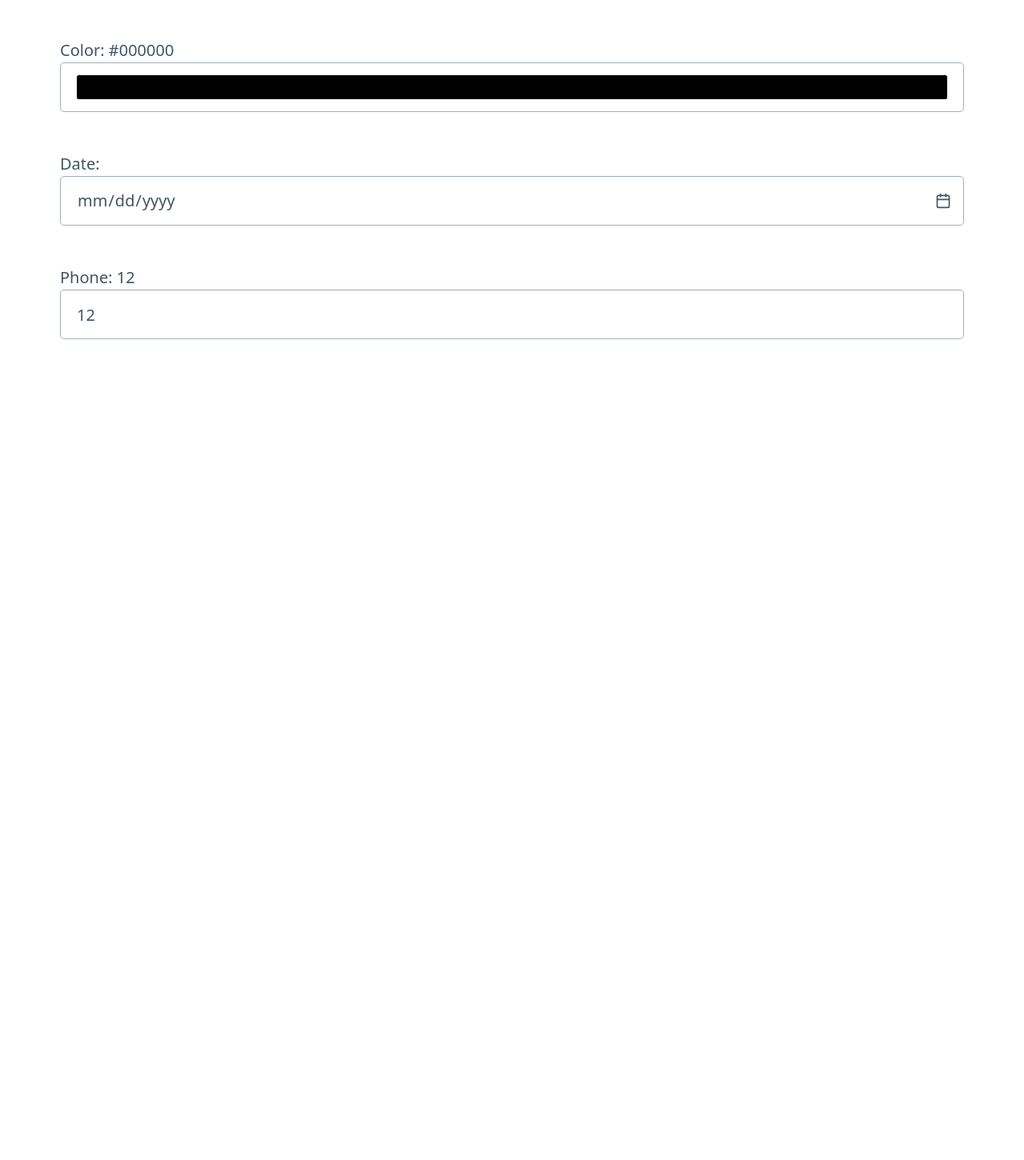
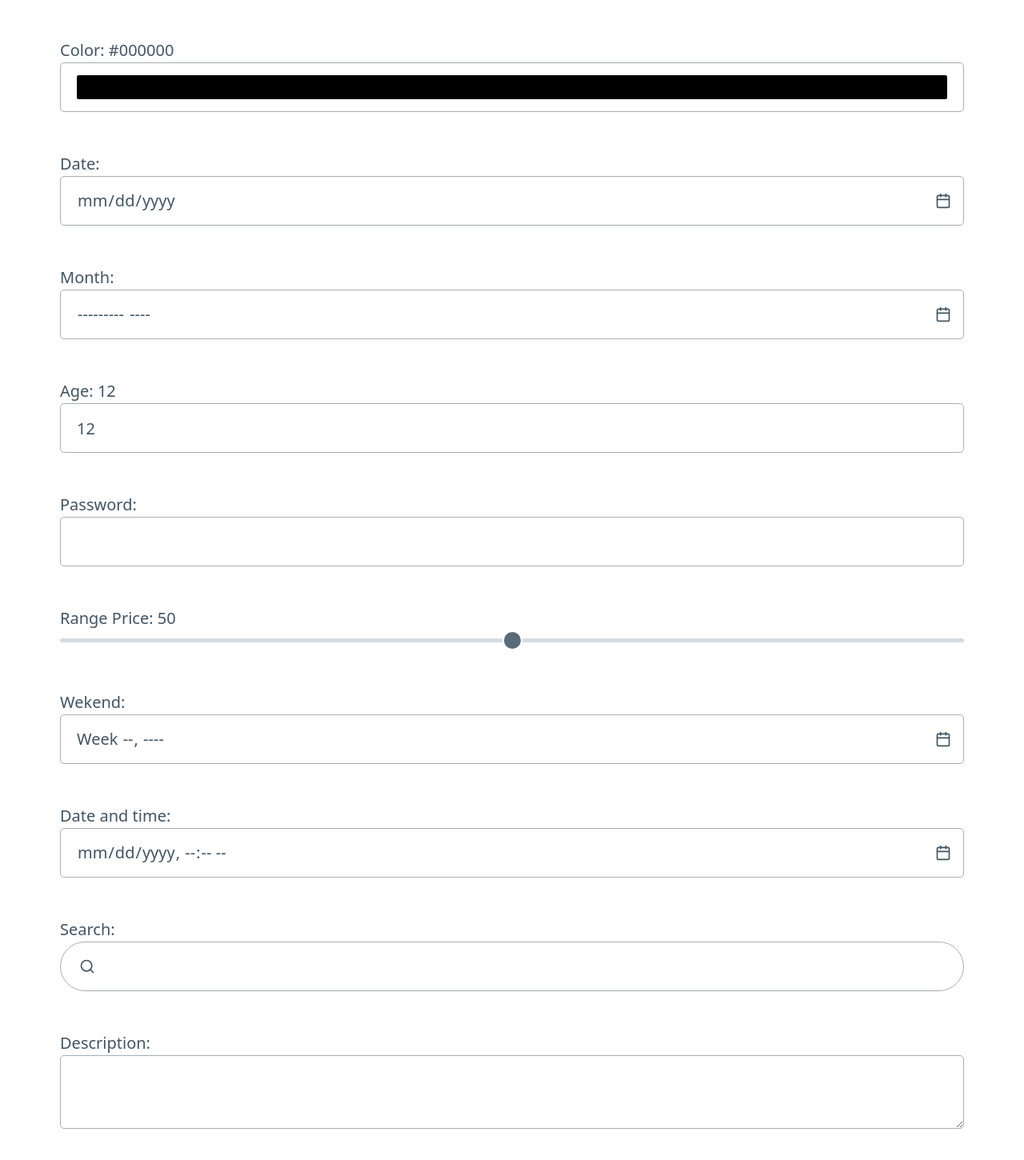
Before and after one commit to JuamBer/Platzi-CursoAngularForms, an Angular app: page /basic-form in a window 1280 px wide. Shown: the part 630-2080 px from the top of the page at 80% size. Before the commit the page ends 1104 px from the top, so only its background shows below. Built offline with nearby package versions, Linux system fonts and the light colour scheme.

Commit message:
feat: Cómo usar inputs de texto y la importancia del type

```diff
--- a/src/app/components/basic-form/basic-form.component.html
+++ b/src/app/components/basic-form/basic-form.component.html
@@ -2,10 +2,14 @@
   <p>
     Name: {{ nameField.value }}
     <input type="text" [formControl]="nameField" />
-    <button (click)="getNameValue()">Get value</button>
+
+    <button (click)="getNameValue()">Get Value</button>
+
     <!-- <code>
-    <pre>{{ nameField | json }}</pre>
-  </code> -->
+        <pre>
+            {{ nameField | json }}
+        </pre>
+    </code> -->
   </p>
 
   <p>
@@ -29,7 +33,42 @@
   </p>
 
   <p>
-    Phone: {{ ageField.value }}
+    Month: {{ monthField.value }}
+    <input type="month" [formControl]="monthField" />
+  </p>
+
+  <p>
+    Age: {{ ageField.value }}
     <input type="number" [formControl]="ageField" />
   </p>
+
+  <p>
+    Password: {{ passwordField.value }}
+    <input type="password" [formControl]="passwordField" />
+  </p>
+
+  <p>
+    Range Price: {{ priceField.value }}
+    <input type="range" [formControl]="priceField" min="0" max="100" />
+  </p>
+
+  <p>
+    Wekend: {{ weekField.value }}
+    <input type="week" [formControl]="weekField" />
+  </p>
+
+  <p>
+    Date and time: {{ timefield.value }}
+    <input type="datetime-local" [formControl]="timefield" />
+  </p>
+
+  <p>
+    Search: {{ searchField.value }}
+    <input type="search" [formControl]="searchField" />
+  </p>
+
+  <p>
+    Description: {{ descriptionField.value }}
+    <textarea type="text" [formControl]="descriptionField"> </textarea>
+  </p>
 </div>
--- a/src/app/components/basic-form/basic-form.component.ts
+++ b/src/app/components/basic-form/basic-form.component.ts
@@ -4,22 +4,27 @@ import { FormControl } from '@angular/forms';
 @Component({
   selector: 'app-basic-form',
   templateUrl: './basic-form.component.html',
-  styleUrls: ['./basic-form.component.scss']
+  styleUrls: ['./basic-form.component.scss'],
 })
 export class BasicFormComponent implements OnInit {
-
   nameField = new FormControl('');
   emailField = new FormControl('');
   phoneField = new FormControl('');
   colorField = new FormControl('#000000');
   dateField = new FormControl('');
+  monthField = new FormControl('');
   ageField = new FormControl(12);
+  passwordField = new FormControl('');
+  priceField = new FormControl('50');
+  weekField = new FormControl('');
+  timefield = new FormControl('');
+  searchField = new FormControl('');
+  descriptionField = new FormControl('');
 
-  constructor() { }
+  constructor() {}
 
   ngOnInit(): void {
-    this.nameField.valueChanges
-    .subscribe(value => {
+    this.nameField.valueChanges.subscribe((value) => {
       console.log(value);
     });
   }
@@ -27,5 +32,4 @@ export class BasicFormComponent implements OnInit {
   getNameValue() {
     console.log(this.nameField.value);
   }
-
 }
```
